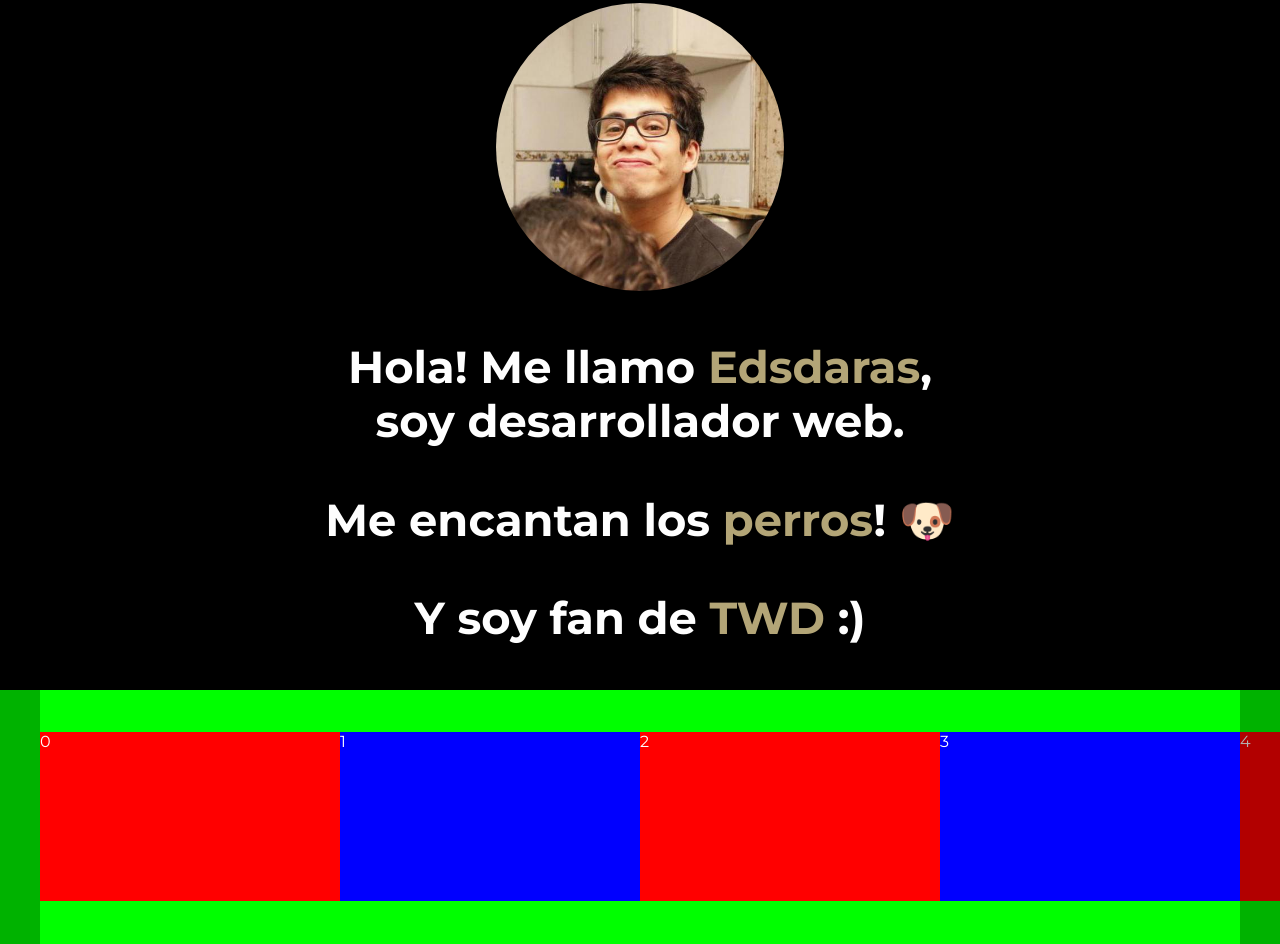
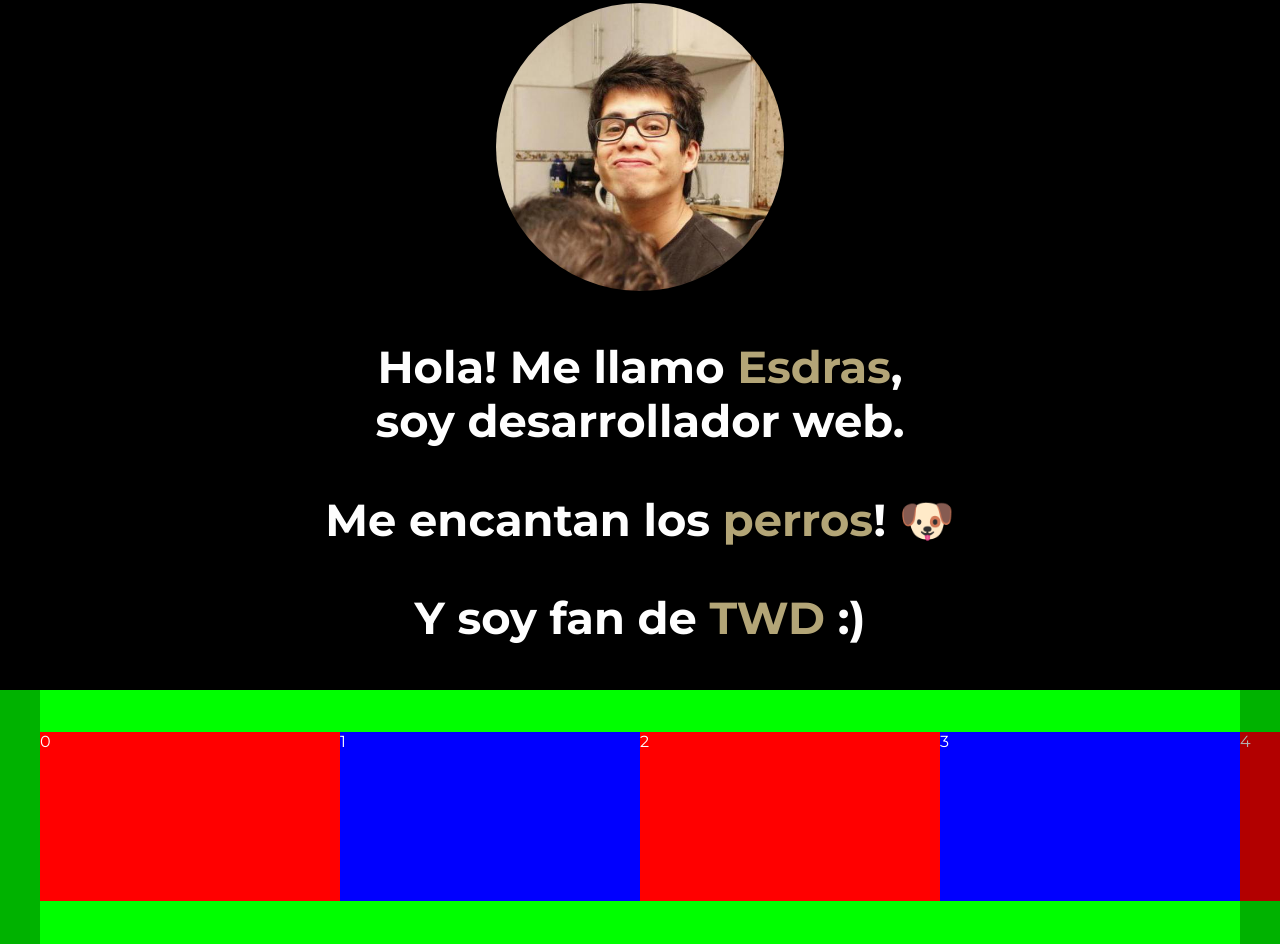
Before and after one commit to esdraspavon/esdraspavon.github.io, a plain HTML site: page index.html in a window 1280 px wide. Shown: the part 797-1741 px from the top of the page. Drawn offline with nearby package versions, Linux system fonts and the light colour scheme.

Commit message:
Remove typed in the name

```diff
--- a/index.html
+++ b/index.html
@@ -45,7 +45,7 @@
         alt="Una foto mía"
       />
       <p>
-        Hola! Me llamo <strong class="my-name">Edsdaras</strong>, <br />
+        Hola! Me llamo <strong>Esdras</strong>, <br />
         soy desarrollador web.
       </p>
       <p>Me encantan los <strong>perros</strong>! 🐶</p>
```
